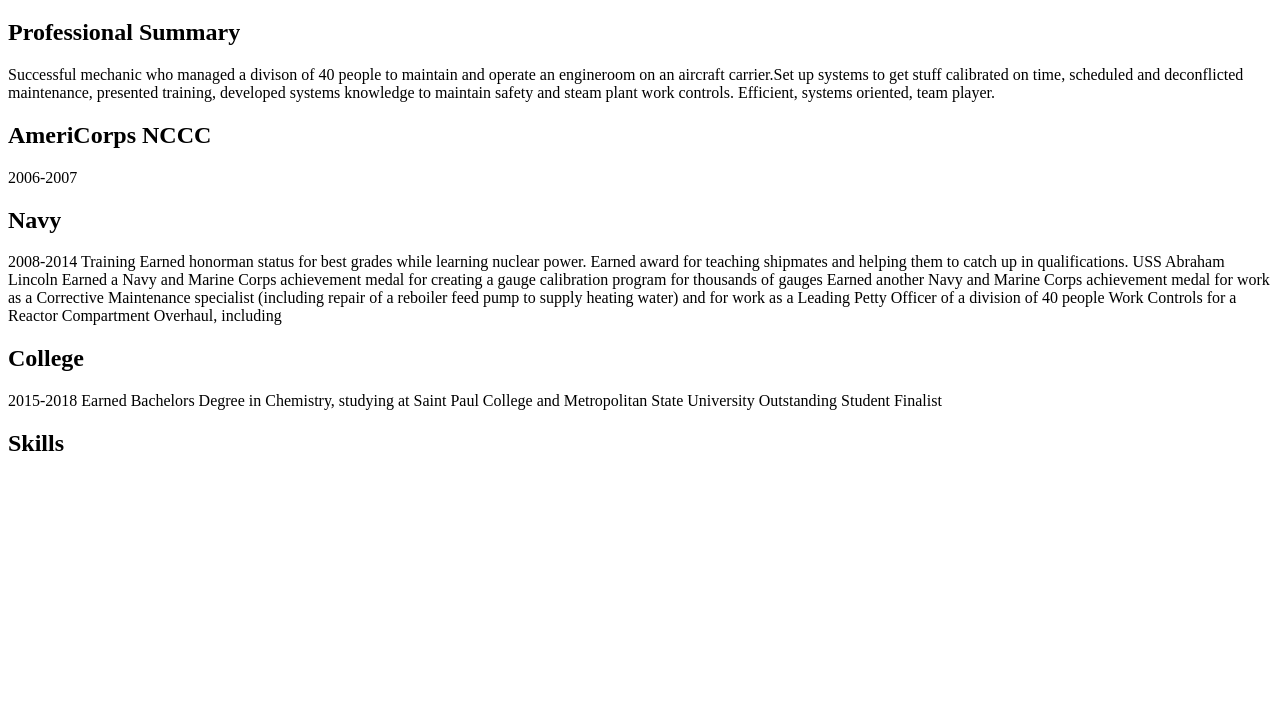
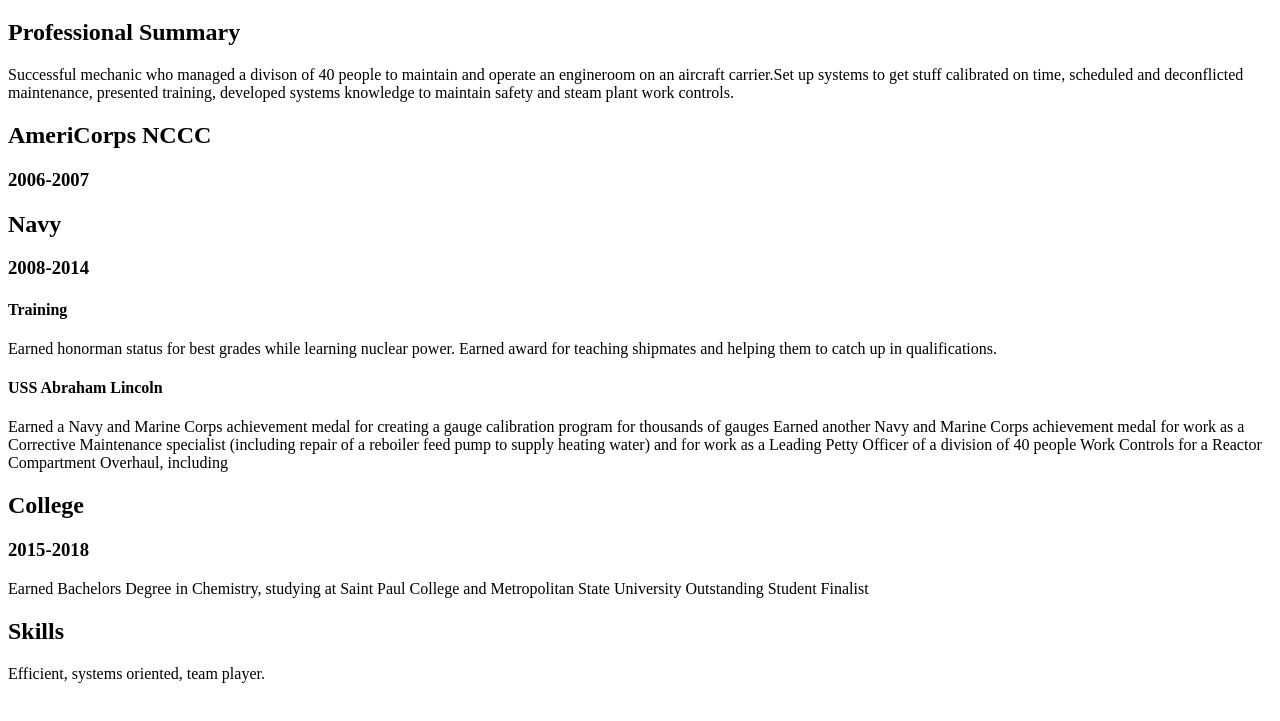
Before and after one commit to kajakali/kajakali.github.io, a plain HTML site: page index.html in a window 1280 px wide. Shown: the part 61-782 px from the top of the page. Drawn offline with Linux system fonts and the light colour scheme.

Commit message:
Update index.html

```diff
--- a/index.html
+++ b/index.html
@@ -12,17 +12,17 @@
 
 
                 <h2>Professional Summary</h2>
-        <p>Successful mechanic who managed a divison of 40 people to maintain and operate an engineroom on an aircraft carrier.Set up systems to get stuff calibrated on time, scheduled and deconflicted maintenance, presented training, developed systems knowledge to maintain safety and steam plant work controls. Efficient, systems oriented, team player.</p>
+        <p>Successful mechanic who managed a divison of 40 people to maintain and operate an engineroom on an aircraft carrier.Set up systems to get stuff calibrated on time, scheduled and deconflicted maintenance, presented training, developed systems knowledge to maintain safety and steam plant work controls. </p>
 
 
 
                 <h2>AmeriCorps NCCC</h2>
-                    2006-2007
+         <h3>2006-2007</h3>
                 <h2>Navy</h2>
-                    2008-2014
-                      Training
+         <h3>2008-2014</h3>
+                      <h4>Training</h4>
                           Earned honorman status for best grades while learning nuclear power. Earned award for teaching shipmates and helping them to catch up in qualifications.
-                      USS Abraham Lincoln
+         <h4>USS Abraham Lincoln</h4>
                           Earned a Navy and Marine Corps achievement medal for creating a gauge calibration program for thousands of gauges
                           Earned another Navy and Marine Corps achievement medal for work as a Corrective Maintenance specialist (including repair of a reboiler feed pump to supply heating water) and for work as a Leading Petty Officer of a division of 40 people
                           Work Controls for a Reactor Compartment Overhaul, including
@@ -30,10 +30,11 @@
 
 
 
-                    2015-2018
+         <h3>2015-2018</h3>
          Earned Bachelors Degree in Chemistry, studying at Saint Paul College and Metropolitan State University
          Outstanding Student Finalist
           <h2>Skills</h2>
+                  Efficient, systems oriented, team player.
       </div>
 
 
```
